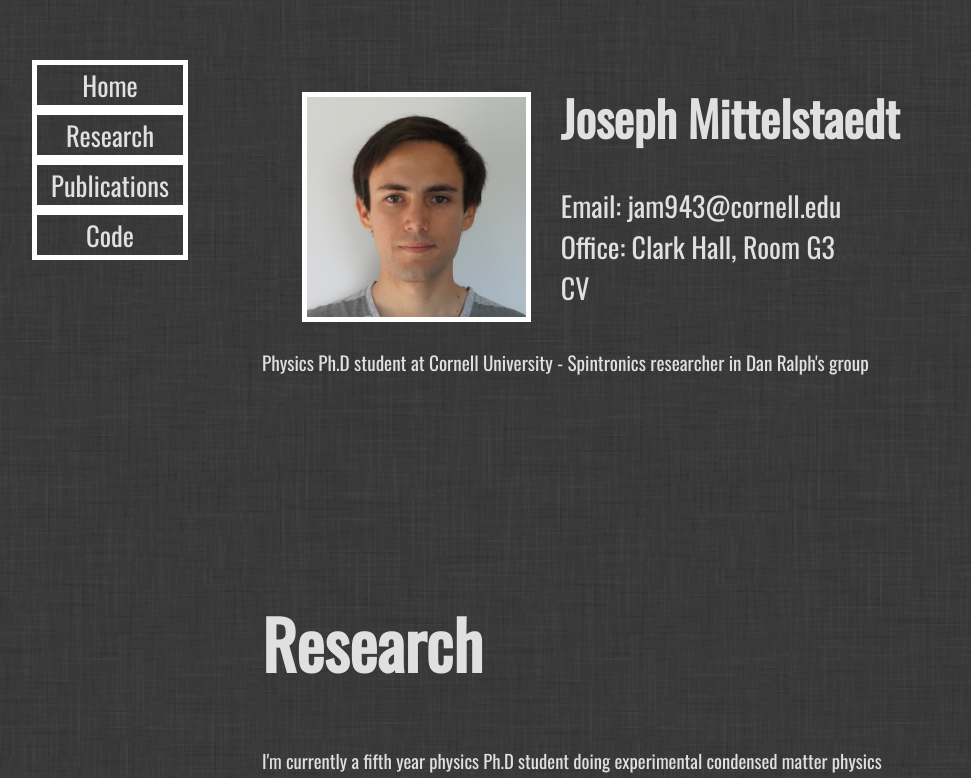
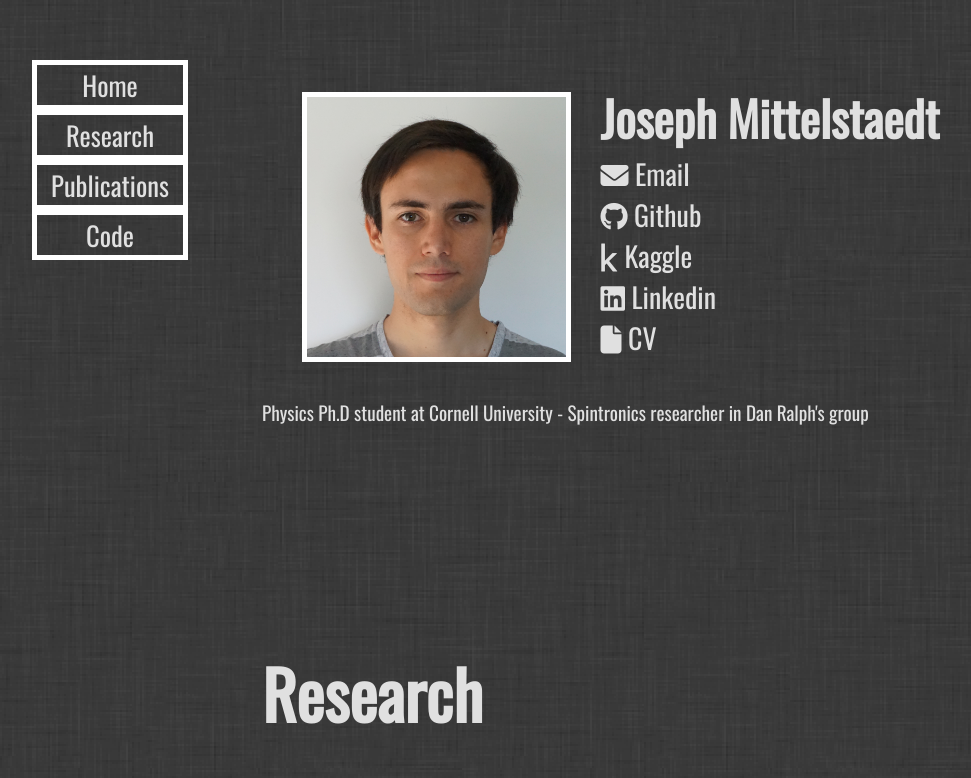
Before and after one commit to jmittelstaedt/jmittelstaedt.github.io, a plain HTML site: page index.html in a window 1280 px wide. Shown: the top 778 px of the page, without its empty margins (50-1021 px from the left). Drawn offline with nearby package versions, Linux system fonts and the light colour scheme.

Commit message:
Add personal links and analytics

```diff
--- a/index.html
+++ b/index.html
@@ -2,6 +2,7 @@
 
 <HEAD>
   <TITLE>Joseph Mittelstaedt</TITLE>
+  <script src="https://kit.fontawesome.com/e55b863e35.js" crossorigin="anonymous"></script>
   <link href="https://fonts.googleapis.com/css?family=Oswald&display=swap" rel="stylesheet">
   <LINK rel="stylesheet" type="text/css" href="style.css">
 </HEAD>
@@ -21,9 +22,13 @@
       <header>
         <div id="headshot-container"><img id="headshot" src="headshot.jpg"></div>
         <h1 id='heading-title'>Joseph Mittelstaedt</h1>
-        <span class='contact'>Email: <a href="mailto:jam943@cornell.edu">jam943@cornell.edu</a></span><br>
-        <span class='contact'>Office: Clark Hall, Room G3</span><br>
-        <span class="contact"><a href="Mittelstaedt_General_CV.pdf">CV</a></span>
+        <div id="contact-container">
+          <span class='contact'><a href="mailto:art.mitt@gmail.com"><i class="fa fa-envelope"></i> Email</a></span><br>
+          <span class='contact'><a href="https://github.com/jmittelstaedt"><i class="fa fa-github"></i> Github</a></span><br>
+          <span class='contact'><a href="https://www.kaggle.com/josephmittelstaedt"><i class="fab fa-kaggle"></i>  Kaggle</a></span><br>
+          <span class='contact'><a href="https://www.linkedin.com/in/joseph-m-524695184/"><i class="fab fa-linkedin"></i> Linkedin</a></span><br>
+          <span class="contact"><a href="Mittelstaedt_General_CV.pdf"><i class="fa fa-file"></i> CV</a></span>
+        </div>
       </header>
       <div class="intro">
         <p>
@@ -104,6 +109,10 @@
       </section>
     </main>
   </div>
+  <noscript>
+    <img src="https://jmittelstaedt-shynet.herokuapp.com/ingress/074681b2-4a09-4a13-9c75-f9500cd1f91c/pixel.gif">
+</noscript>
+<script defer src="https://jmittelstaedt-shynet.herokuapp.com/ingress/074681b2-4a09-4a13-9c75-f9500cd1f91c/script.js"></script>
 </BODY>
 
 </HTML>
--- a/style.css
+++ b/style.css
@@ -77,10 +77,11 @@ header {
 #heading-title {
   font-size: 48px;
   font-weight: bold;
+  margin-bottom: 0px;
 }
 
 #headshot {
-  max-height: 220px;
+  max-height: 260px;
 }
 
 #headshot-container {
```
